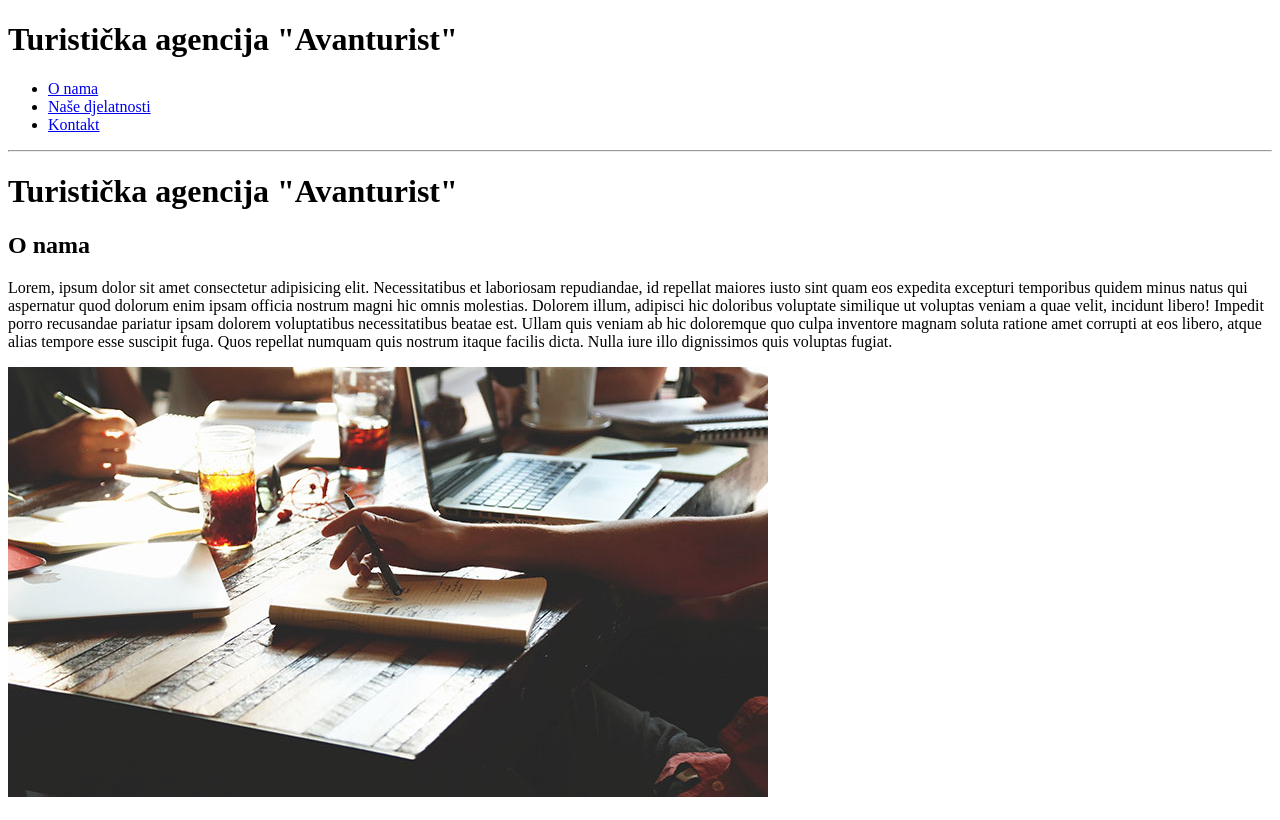
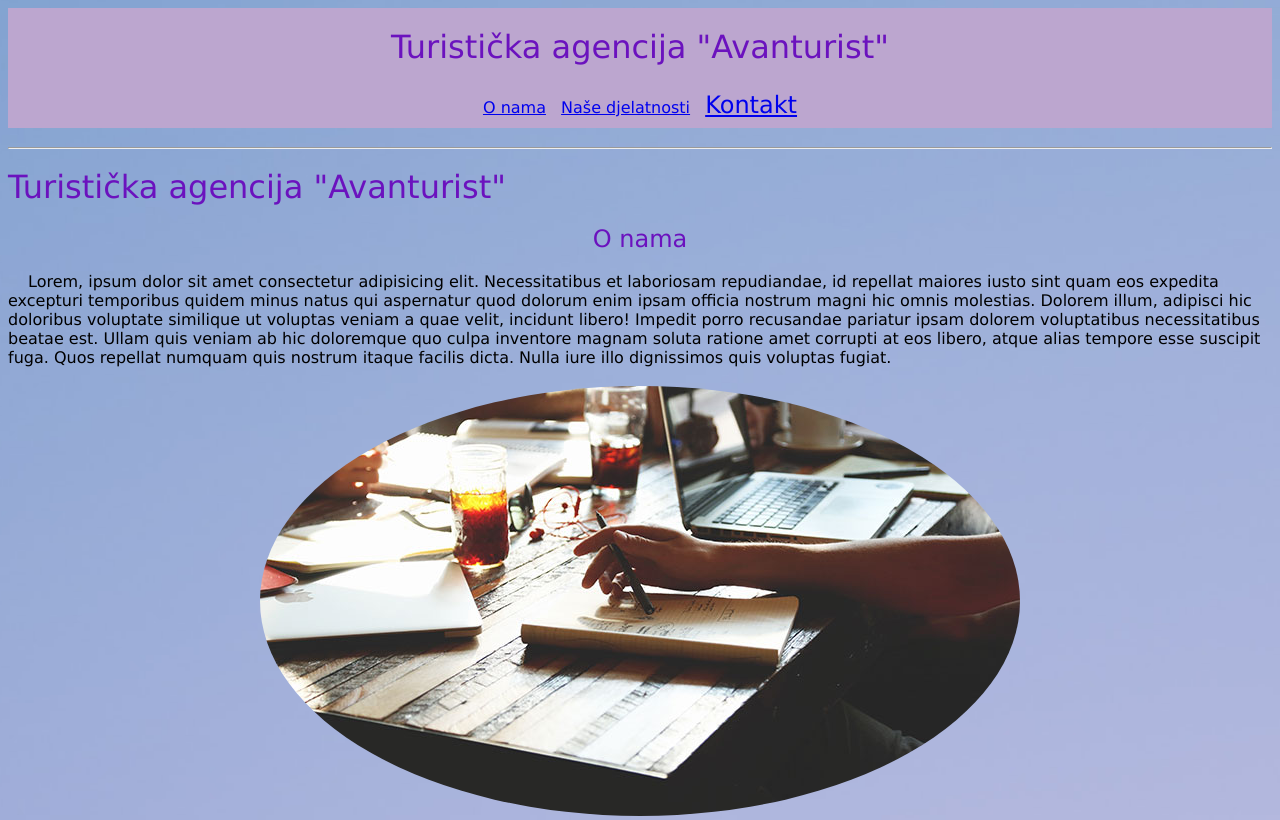
Before and after one commit to ivan-turk/parcijalni_ispit_html, a plain HTML site: page index.html in a window 1280 px wide. Shown: the top 820 px of the page. Drawn offline with Linux system fonts and the light colour scheme.

Commit message:
parcijalni_css_v1

```diff
--- a/Styles/style.css
+++ b/Styles/style.css
@@ -0,0 +1,103 @@
+* {
+  box-sizing: border-box;
+  margin: 0px;
+  padding: 0px;
+  font-family: "Lucida Sans", "Lucida Sans Regular", "Lucida Grande", "Lucida Sans Unicode", Geneva, Verdana, sans-serif;
+  font-weight: 400;
+}
+
+body {
+  background-image: url(/multimedia/images/adrian-infernus-GLf7bAwCdYg-unsplash.jpg);
+
+  background-repeat: no-repeat;
+  background-position: center;
+  background-attachment: scroll;
+  margin: 8px;
+}
+
+header {
+  background-color: rgb(188, 166, 207);
+  height: 15vh;
+  padding: 20px;
+  text-align: center;
+}
+
+[id~="nasedjelatnosti"] {
+  text-decoration: underline;
+  text-decoration-style: dotted;
+}
+
+[href="#kontakt"] {
+  font-size: x-large;
+}
+
+main {
+  min-height: 70vh;
+}
+
+h1,
+h2 {
+  color: rgb(107, 18, 190);
+}
+
+nav {
+  padding: 20px;
+}
+
+li {
+  display: inline-block;
+  padding: 5px;
+}
+
+.onama {
+  text-align: center;
+}
+
+#nasedjelatnosti {
+  text-align: center;
+}
+
+#paragraph1 {
+  text-align: left;
+  text-indent: 20px;
+}
+
+#img1 {
+  max-width: 100%;
+  height: auto;
+  display: block;
+  margin: auto;
+  border-radius: 50%;
+}
+
+#img2 {
+  border-radius: 10px;
+  max-width: 100%;
+  height: auto;
+  display: block;
+  margin: auto;
+}
+
+#kontakt {
+  text-align: center;
+}
+
+[fff~="form"] {
+  text-align: left;
+}
+
+.submitBtn {
+  background-color: white;
+  color: black;
+  border: 0px;
+}
+.submitBtn:hover {
+  background-color: #000000;
+  color: white;
+}
+
+footer {
+  height: 15vh;
+  background-color: rgb(188, 166, 207);
+  text-align: center;
+}
--- a/index.html
+++ b/index.html
@@ -11,7 +11,7 @@
   </head>
   <body>
     <header>
-      <h1>Turistička agencija "Avanturist"</h1>
+      <h1 class="header-heading">Turistička agencija "Avanturist"</h1>
       <nav>
         <ul>
           <li><a href="#onama">O nama</a></li>
@@ -20,20 +20,25 @@
         </ul>
       </nav>
     </header>
+    <br />
     <hr />
+    <br />
 
     <main>
       <h1>Turistička agencija "Avanturist"</h1>
-      <section id="onama">
+      <br />
+      <section class="onama">
         <h2>O nama</h2>
-        <p>
+        <br />
+        <p id="paragraph1">
           Lorem, ipsum dolor sit amet consectetur adipisicing elit. Necessitatibus et laboriosam repudiandae, id repellat maiores iusto sint quam eos expedita excepturi temporibus
           quidem minus natus qui aspernatur quod dolorum enim ipsam officia nostrum magni hic omnis molestias. Dolorem illum, adipisci hic doloribus voluptate similique ut voluptas
           veniam a quae velit, incidunt libero! Impedit porro recusandae pariatur ipsam dolorem voluptatibus necessitatibus beatae est. Ullam quis veniam ab hic doloremque quo
           culpa inventore magnam soluta ratione amet corrupti at eos libero, atque alias tempore esse suscipit fuga. Quos repellat numquam quis nostrum itaque facilis dicta. Nulla
           iure illo dignissimos quis voluptas fugiat.
         </p>
-        <img src="./multimedia/images/ljudi/grupe-ljudi/team.jpg" alt="Team picture" />
+        <br />
+        <img src="./multimedia/images/ljudi/grupe-ljudi/team.jpg" alt="Team picture" id="img1" />
       </section>
       <br />
       <br />
@@ -41,6 +46,7 @@
       <br />
       <section id="nasedjelatnosti">
         <h2>Naše djelatnosti</h2>
+        <br />
         <p>
           Lorem ipsum dolor sit amet consectetur adipisicing elit. Tempore dolor ullam delectus debitis velit reprehenderit autem eos obcaecati voluptas provident? Ut praesentium
           sapiente, officiis vitae impedit consectetur fugit incidunt dignissimos magni. Beatae nulla quo mollitia exercitationem, natus cupiditate eum assumenda voluptates
@@ -48,8 +54,9 @@
           beatae tempore ipsum porro quod, maxime voluptatem tempora saepe facilis labore rerum? Aliquam laborum sunt sit eos corporis tempore odio, eius natus nisi enim
           reprehenderit vel corrupti consectetur quia quam voluptatum odit, debitis deserunt non iste! Impedit, voluptates magnam.
         </p>
+        <br />
 
-        <img src="./multimedia/images/stvari/adventure.jpg" alt="Adventure picture" />
+        <img src="./multimedia/images/stvari/adventure.jpg" alt="Adventure picture" id="img2" />
       </section>
       <br />
       <br />
@@ -67,7 +74,7 @@
         <br />
 
         <!-- Kontakt -->
-        <form action="javascript:alert('Hvala na javljanju!')" method="get">
+        <form fff="form" action="javascript:alert('Hvala na javljanju!')" method="get">
           <label for="fnamelname">Ime i prezime</label><br />
           <input type="text" id="fnamelname" name="fnamelname" required placeholder="Tu pišite..." />
           <br />
@@ -77,7 +84,7 @@
           <br />
           <label for="poruka">Poruka</label><br />
           <textarea name="poruka" id="poruka" cols="50" rows="10" placeholder="Upišite poruku"></textarea><br /><br />
-          <button type="submit">Pošalji poruku</button>
+          <button type="submit" class="submitBtn">Pošalji poruku</button>
         </form>
       </section>
       <br />
```
Also changed, not shown: multimedia/images/adrian-infernus-GLf7bAwCdYg-unsplash.jpg (added).
